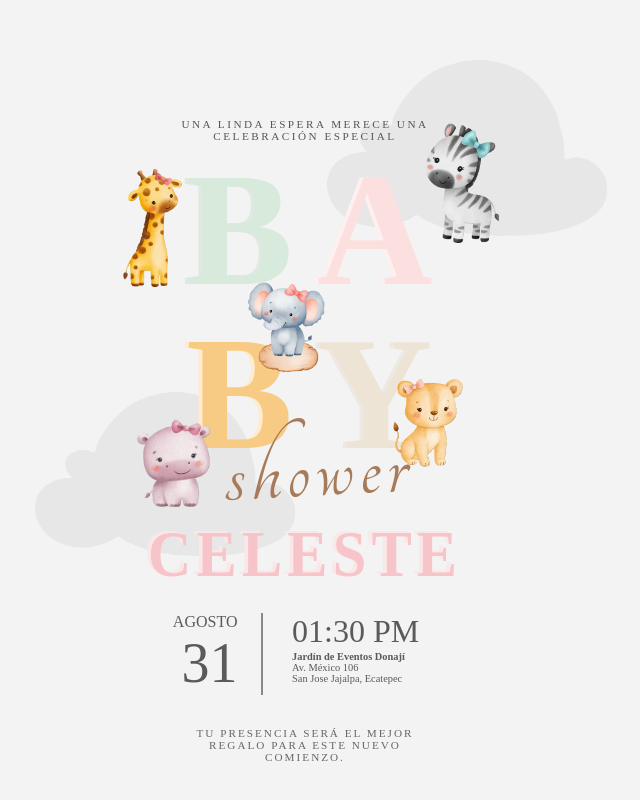
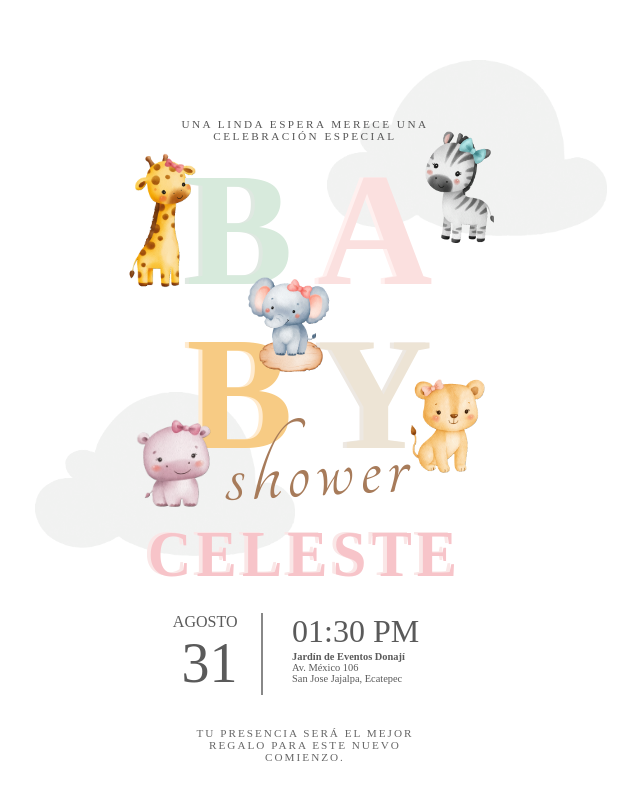
Before and after one commit to EdgarRicardo/babyshowerke, a Next.js app: page /babyshowerke/ in a window 1280 px wide. Shown: the part 1930-2730 px from the top of the page, without its empty margins (335-975 px from the left). Built offline with nearby package versions, Linux system fonts and the light colour scheme; a web font is replaced by a local one.

Commit message:
Animals sizes

```diff
--- a/src/app/globals.css
+++ b/src/app/globals.css
@@ -1,6 +1,6 @@
 :root {
   --main-color: #a77b5a;
-  --background: #f3f3f3;
+  --background: #ffffff;
 
   --primary: #416E6B;
   --highlight: #f6dd7b;
--- a/src/app/styles/BabyShowerInvitation.module.css
+++ b/src/app/styles/BabyShowerInvitation.module.css
@@ -78,7 +78,7 @@
 .babyName {
     color: #F7C4C9;
     letter-spacing: 4px;
-    text-shadow: -3px -2px 0px #FAE7E7;
+    text-shadow: -3px -1px 0px #FAE7E7;
     margin-top: -2.25rem;
     margin-bottom: 2rem;
     font-size: 3rem;
@@ -148,20 +148,20 @@
 }
 
 .giraffe {
-    width: 80px;
+    width: 90px;
     bottom: 10px;
-    right: 100px;
+    right: 85px;
 }
 
 .elephant {
-    width: 80px;
+    width: 85px;
     z-index: 1050;
-    top: -36px;
+    bottom: 75px;
     left: 100px;
 }
 
 .zebra {
-    width: 80px;
+    width: 75px;
     bottom: 55px;
     left: 105px;
 }
@@ -186,8 +186,9 @@
 }
 
 .lion {
-    width: 75px;
+    width: 80px;
     top: 65px;
+    left: 90px;
     z-index: 1050;
 }
 
```
